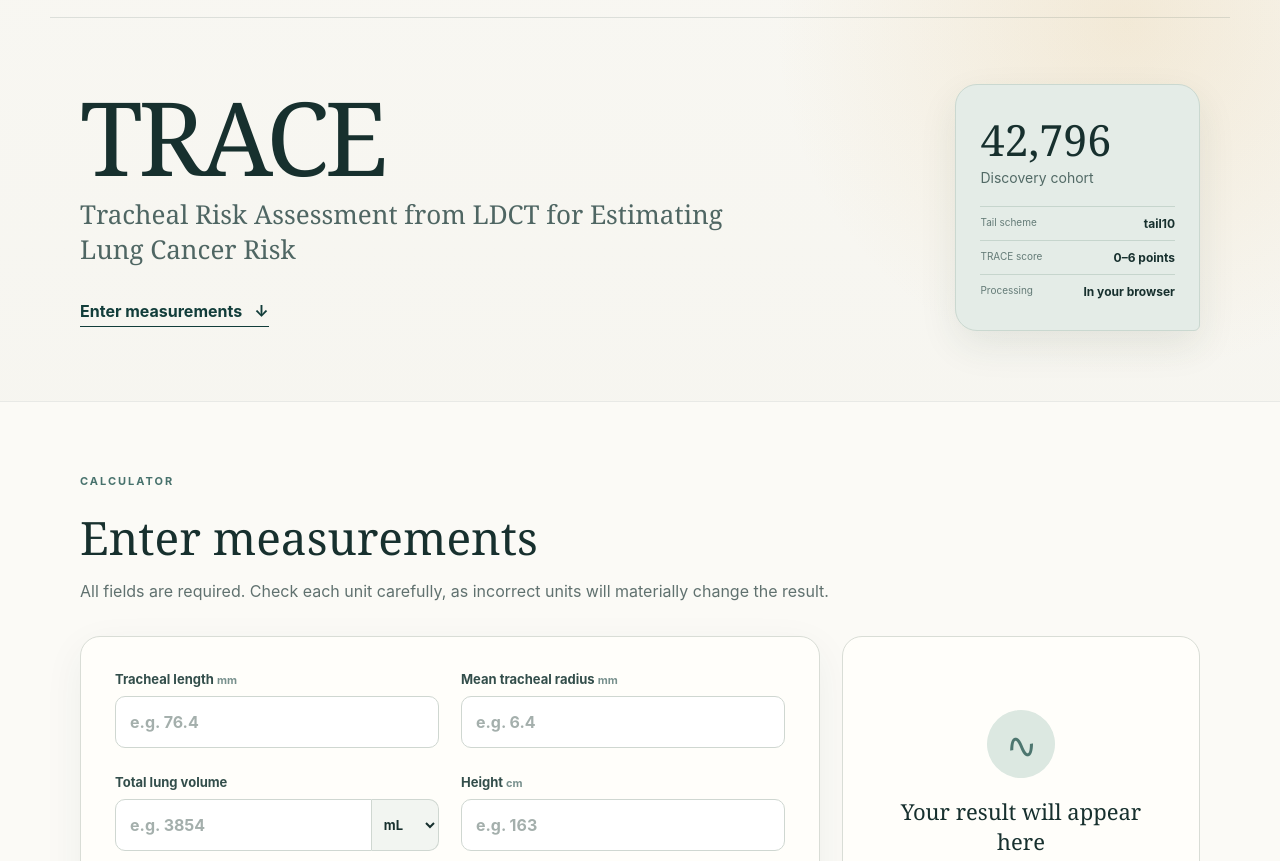
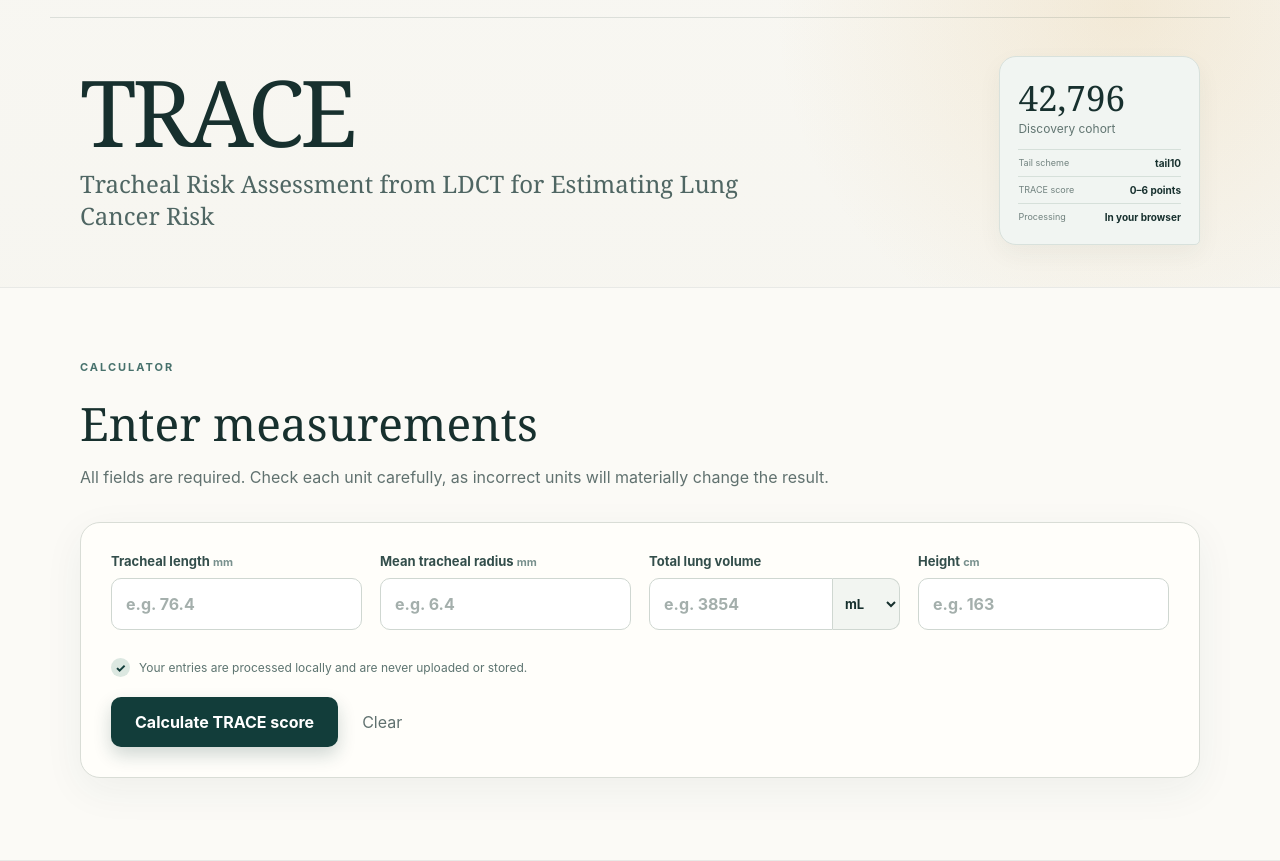
Before and after one commit to ChenKun9412/TRACE_web, a plain HTML site: page index.html in a window 1280 px wide. Shown: the part 62-923 px from the top of the page. Drawn offline with Linux system fonts and the light colour scheme.

Commit message:
Compact hero and simplify calculator layout

```diff
--- a/assets/app.js
+++ b/assets/app.js
@@ -4,8 +4,6 @@
   const form = document.getElementById("trace-form");
   const errorBox = document.getElementById("form-error");
   const results = document.getElementById("results");
-  const preResult = document.getElementById("pre-result");
-  const calculatorLayout = document.querySelector(".calculator-layout");
   const phenotypeGrid = document.getElementById("phenotype-grid");
   const volumeInput = document.getElementById("lung-volume");
   const volumeUnit = document.getElementById("lung-volume-unit");
@@ -84,8 +82,6 @@
       .map((name) => phenotypeCard(calculation.phenotypes[name]))
       .join("");
     document.getElementById("score-marker").style.left = `${((calculation.score + 0.5) / 7) * 100}%`;
-    preResult.hidden = true;
-    calculatorLayout.classList.add("has-results");
     results.hidden = false;
   }
 
@@ -106,8 +102,6 @@
     } catch (error) {
       showError(error instanceof Error ? error.message : "Calculation failed. Check your entries and try again.");
       results.hidden = true;
-      preResult.hidden = false;
-      calculatorLayout.classList.remove("has-results");
     }
   });
 
@@ -115,8 +109,6 @@
     window.setTimeout(function () {
       clearError();
       results.hidden = true;
-      preResult.hidden = false;
-      calculatorLayout.classList.remove("has-results");
     }, 0);
   });
 
--- a/assets/styles.css
+++ b/assets/styles.css
@@ -66,10 +66,10 @@ a { color: inherit; }
 .hero {
   width: min(1120px, calc(100% - 40px));
   margin: 0 auto;
-  padding: 66px 0 70px;
+  padding: 38px 0 42px;
   display: grid;
-  grid-template-columns: minmax(0, 1.7fr) minmax(220px, 0.52fr);
-  gap: 76px;
+  grid-template-columns: minmax(0, 1.8fr) minmax(190px, 0.42fr);
+  gap: 60px;
   align-items: center;
 }
 
@@ -87,7 +87,7 @@ h1 {
   max-width: 780px;
   margin-bottom: 12px;
   font-family: Georgia, "Times New Roman", serif;
-  font-size: clamp(70px, 8vw, 106px);
+  font-size: clamp(66px, 7.2vw, 96px);
   font-weight: 500;
   line-height: .95;
   letter-spacing: -0.045em;
@@ -95,49 +95,38 @@ h1 {
 
 .hero-subtitle {
   max-width: 700px;
-  margin-bottom: 34px;
+  margin-bottom: 0;
   color: #4f6663;
   font-family: Georgia, "Times New Roman", serif;
-  font-size: clamp(19px, 2.1vw, 26px);
+  font-size: clamp(18px, 1.9vw, 24px);
   line-height: 1.35;
-}
-
-.primary-link {
-  display: inline-flex;
-  align-items: center;
-  gap: 12px;
-  color: var(--forest);
-  font-weight: 700;
-  text-decoration: none;
-  border-bottom: 1px solid currentColor;
-  padding-bottom: 5px;
 }
 
 .reference-card {
   position: relative;
-  width: min(100%, 255px);
+  width: min(100%, 218px);
   justify-self: end;
-  padding: 25px 24px 22px;
-  border: 1px solid #cad8d0;
-  border-radius: 22px 22px 6px 22px;
+  padding: 17px 18px 14px;
+  border: 1px solid #d8e1dc;
+  border-radius: 17px 17px 5px 17px;
   color: var(--ink);
-  background: #e4ece7;
-  box-shadow: 0 15px 38px rgba(31, 61, 57, 0.09);
+  background: #f1f5f2;
+  box-shadow: 0 9px 24px rgba(31, 61, 57, 0.05);
 }
 
 .reference-card > strong {
   position: relative;
   display: block;
   font-family: Georgia, serif;
-  font-size: 43px;
+  font-size: 35px;
   font-weight: 500;
 }
 
-.reference-card > p { margin-bottom: 0; color: #526a66; font-size: 14px; }
-.reference-card dl { margin: 20px 0 0; }
-.reference-card dl div { display: flex; justify-content: space-between; gap: 12px; padding: 9px 0; border-top: 1px solid #c6d5cd; }
-.reference-card dt { color: #647b77; font-size: 10px; }
-.reference-card dd { margin: 0; font-size: 12px; font-weight: 700; }
+.reference-card > p { margin-bottom: 0; color: #617571; font-size: 12px; }
+.reference-card dl { margin: 13px 0 0; }
+.reference-card dl div { display: flex; justify-content: space-between; gap: 10px; padding: 7px 0; border-top: 1px solid #d6e0da; }
+.reference-card dt { color: #71827f; font-size: 9px; }
+.reference-card dd { margin: 0; font-size: 10px; font-weight: 700; }
 
 .calculator-section {
   padding: 72px max(20px, calc((100% - 1120px) / 2)) 82px;
@@ -150,14 +139,9 @@ h1 {
 .section-heading h2 { margin-bottom: 10px; font-family: Georgia, "Times New Roman", serif; font-size: clamp(31px, 4vw, 46px); font-weight: 500; }
 .section-heading > p:last-child { color: var(--muted); line-height: 1.7; }
 
-.calculator-layout { display: grid; grid-template-columns: minmax(0, 1.55fr) minmax(260px, .75fr); gap: 22px; align-items: stretch; }
-.calculator-layout.has-results { grid-template-columns: 1fr; }
-.calculator-layout.has-results .input-card { padding: 28px 30px; }
-.calculator-layout.has-results .field-grid { grid-template-columns: repeat(4, minmax(0, 1fr)); gap: 18px; }
-.calculator-layout.has-results .privacy-note { margin: 22px 0 16px; }
-.input-card, .pre-result { border: 1px solid var(--line); background: var(--card); }
-.input-card { padding: 34px; border-radius: 20px; box-shadow: 0 12px 40px rgba(35, 64, 60, .06); }
-.field-grid { display: grid; grid-template-columns: 1fr 1fr; gap: 26px 22px; }
+.calculator-layout { display: grid; grid-template-columns: 1fr; }
+.input-card { padding: 30px; border: 1px solid var(--line); border-radius: 20px; background: var(--card); box-shadow: 0 12px 40px rgba(35, 64, 60, .06); }
+.field-grid { display: grid; grid-template-columns: repeat(4, minmax(0, 1fr)); gap: 18px; }
 .field { display: grid; gap: 9px; color: #334e4b; font-size: 13px; font-weight: 700; }
 .field b { color: #78908d; font-size: 11px; text-transform: none; }
 
@@ -186,11 +170,6 @@ input::placeholder { color: #a4afac; }
 .primary-button:focus-visible, .text-button:focus-visible { outline: 3px solid rgba(214, 163, 74, .45); outline-offset: 2px; }
 .text-button { border: 0; color: var(--muted); background: transparent; cursor: pointer; }
 .form-error { margin: 18px 0 0; padding: 12px 14px; border-left: 3px solid var(--rose); color: #8b3e38; background: #fbefed; font-size: 13px; }
-
-.pre-result { display: grid; align-content: center; justify-items: center; padding: 38px; border-radius: 20px; text-align: center; }
-.pre-result-icon { width: 68px; height: 68px; display: grid; place-items: center; margin-bottom: 18px; border-radius: 50%; color: #4d766f; background: var(--forest-soft); font-family: Georgia, serif; font-size: 38px; transform: rotate(-10deg); }
-.pre-result h3 { margin-bottom: 8px; font-family: Georgia, serif; font-size: 22px; font-weight: 500; }
-.pre-result p { max-width: 280px; margin-bottom: 0; color: var(--muted); font-size: 13px; line-height: 1.7; }
 
 .results { margin-top: 20px; }
 .result-summary { display: grid; grid-template-columns: 1fr auto minmax(180px, .45fr); align-items: center; gap: 38px; padding: 30px 34px; border-radius: 20px 20px 6px 20px; color: white; background: var(--forest); box-shadow: var(--shadow); }
@@ -240,11 +219,9 @@ footer { width: min(1120px, calc(100% - 40px)); margin: 0 auto; padding: 30px 0
 footer p { margin: 0; }
 
 @media (max-width: 850px) {
-  .hero { grid-template-columns: 1fr; gap: 36px; padding-top: 58px; }
-  .reference-card { width: min(100%, 320px); justify-self: start; }
-  .calculator-layout { grid-template-columns: 1fr; }
-  .calculator-layout.has-results .field-grid { grid-template-columns: 1fr 1fr; }
-  .pre-result { min-height: 220px; }
+  .hero { grid-template-columns: 1fr; gap: 24px; padding-top: 40px; }
+  .reference-card { width: min(100%, 218px); justify-self: start; }
+  .field-grid { grid-template-columns: 1fr 1fr; }
   .result-summary { grid-template-columns: 1fr auto; }
   .risk-display { grid-column: 1 / -1; padding-top: 20px; border-top: 1px solid rgba(255,255,255,.16); }
   .phenotype-grid { grid-template-columns: 1fr; }
@@ -253,11 +230,10 @@ footer p { margin: 0; }
 @media (max-width: 560px) {
   .site-header { min-height: 76px; }
   h1 { font-size: 62px; }
-  .hero { padding: 50px 0 60px; }
+  .hero { padding: 34px 0 40px; }
   .hero-subtitle { font-size: 19px; }
   .calculator-section { padding-top: 70px; }
   .field-grid { grid-template-columns: 1fr; }
-  .calculator-layout.has-results .field-grid { grid-template-columns: 1fr; }
   .input-card { padding: 24px 20px; }
   .result-summary { gap: 20px; padding: 26px 22px; }
   .score-display { padding: 0 0 0 20px; border-right: 0; }
--- a/index.html
+++ b/index.html
@@ -25,7 +25,6 @@
           <div class="hero-copy">
             <h1 id="hero-title">TRACE</h1>
             <p class="hero-subtitle">Tracheal Risk Assessment from LDCT for Estimating Lung Cancer Risk</p>
-            <a class="primary-link" href="#calculator">Enter measurements <span aria-hidden="true">↓</span></a>
           </div>
           <aside class="reference-card" aria-label="Reference cohort information">
             <strong>42,796</strong>
@@ -119,11 +118,6 @@
               <p class="form-error" id="form-error" role="alert" hidden></p>
             </form>
 
-            <aside class="pre-result" id="pre-result" aria-label="Result preview">
-              <div class="pre-result-icon" aria-hidden="true">∿</div>
-              <h3>Your result will appear here</h3>
-              <p>See each phenotype's raw value, Z-score, approximate percentile, tail10 group, and points.</p>
-            </aside>
           </div>
 
           <section class="results" id="results" aria-live="polite" hidden>
```
Also changed, not shown: tests/browser-test.html (+0 -3 lines).
